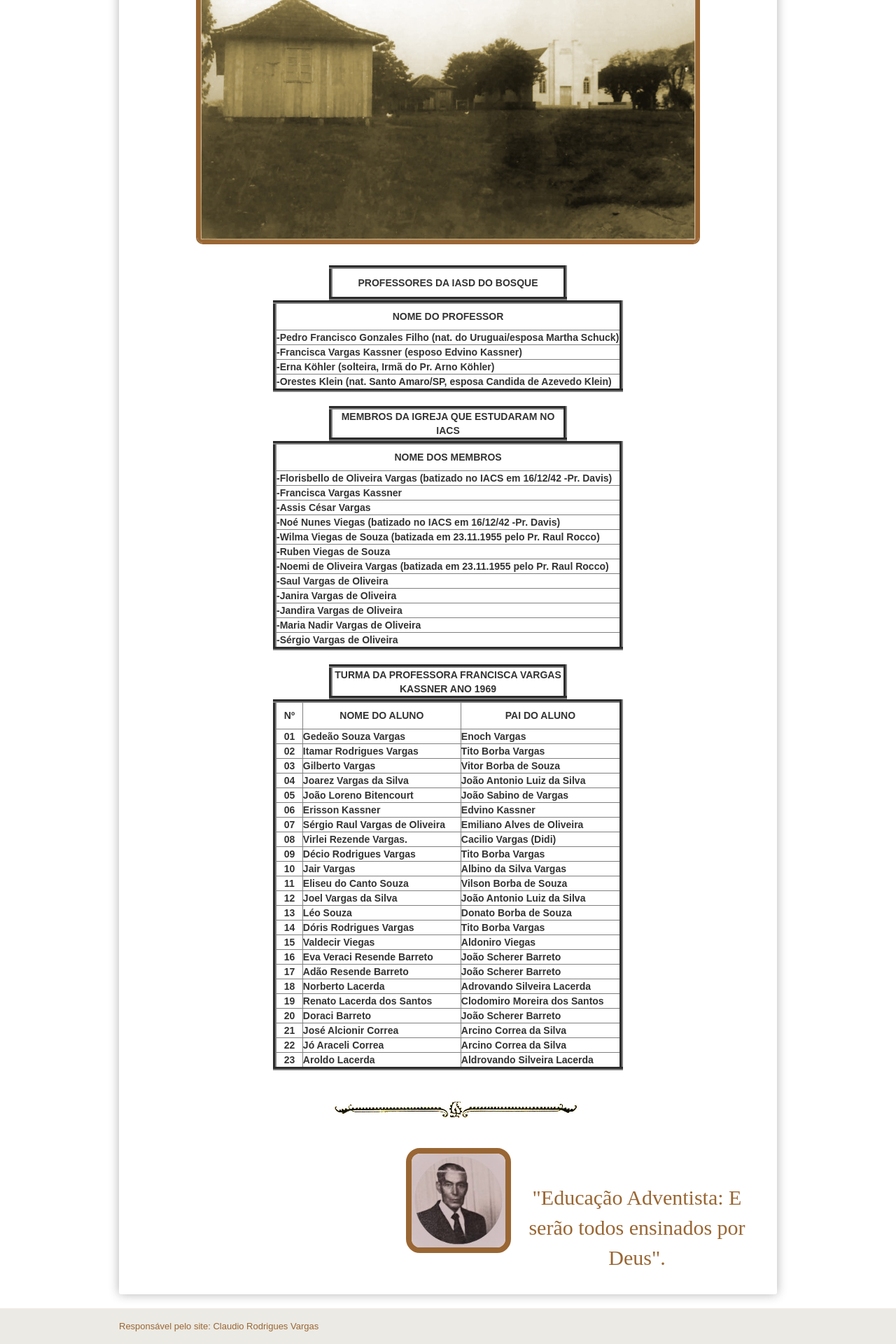
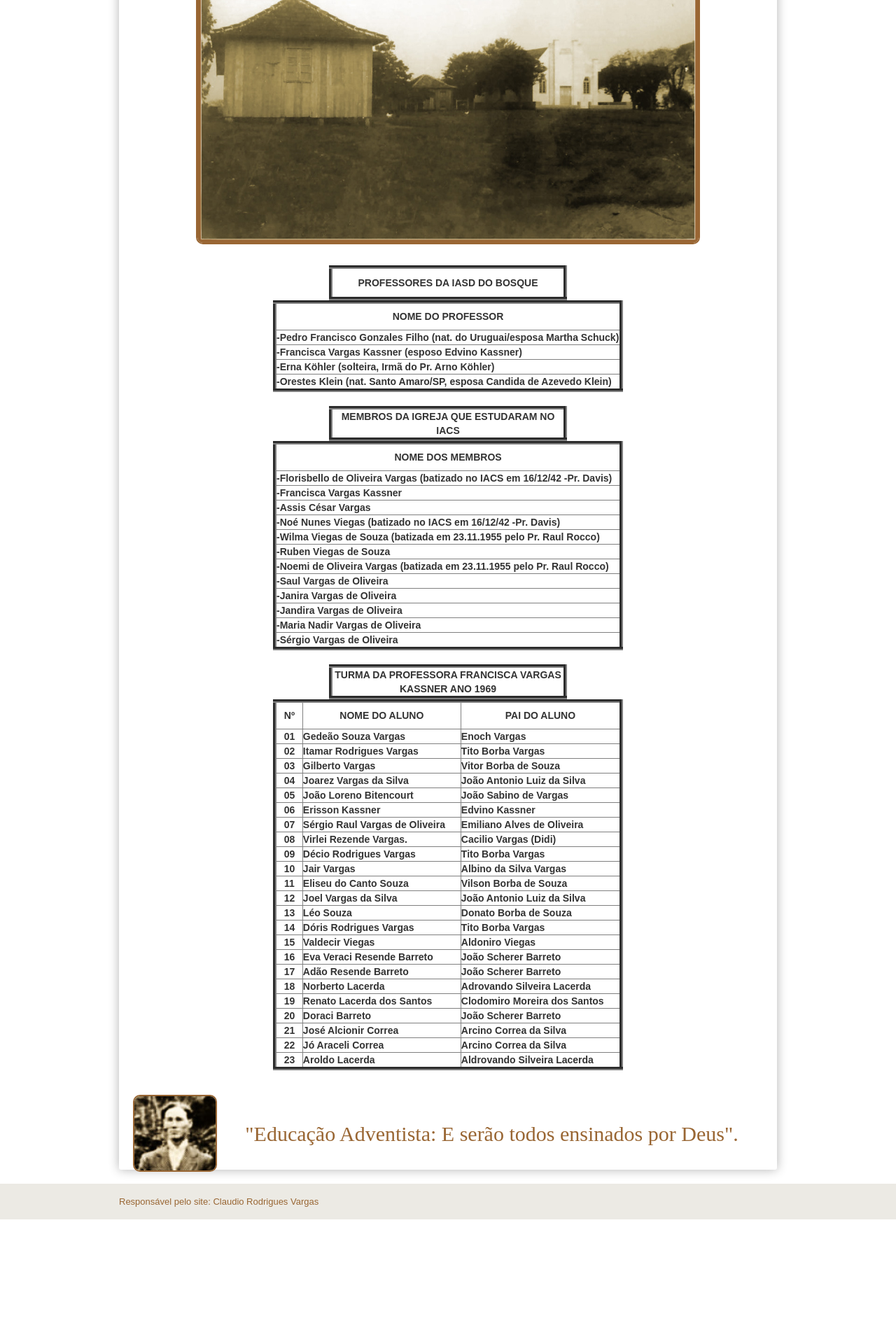
Before and after one commit to claudiovargas1955/claudiovargas1955.github.io, a Jekyll site: the page built from _pages/ensino-da-iasd-bosque.html, in a window 1280 px wide. Shown: the part 692-2612 px from the top of the page at 70% size. Built offline with Jekyll 4.4.1, drawn with Linux system fonts in a browser that asks for light colours; some web fonts are replaced; after the commit the page ends 2434 px from its top, so only the background shows below that.

Commit message:
Update ensino-da-iasd-bosque.html

```diff
--- a/_pages/ensino-da-iasd-bosque.html
+++ b/_pages/ensino-da-iasd-bosque.html
@@ -55,6 +55,14 @@ details[open] summary {color:#996633;
         margin-left:10px;
         margin-right:5px;
         }
+
+    .esq5{border:#996633 solid 2px;
+        margin-right:5px;
+        margin-right:5px;
+        margin-top:5px;
+        border-radius: 10px;
+       }
+
 
    h2{text-shadow: 3px 3px 4px #888;
       font-size: 40px;
@@ -421,10 +429,9 @@ tr:hover{
  </table>
 
  </div><br>
- <img class="dir3" style="float:center"; src="/images/Separador2.jpg" class="img-responsive" width="400px" title="";/><br><br>
 
 
-<p><img class="dir6" style="float:left"; src="/images/pedrofrancisco.jpg" class="img-responsive" width="150px" title="Professor
+<p></p><img class="esq5" style="float:left"; src="/images/R.M.Carter.jpg" class="img-responsive" width="120px" title="Professor
 Pedro Francisco Gonzalez";/><br><br>
 
 
```
